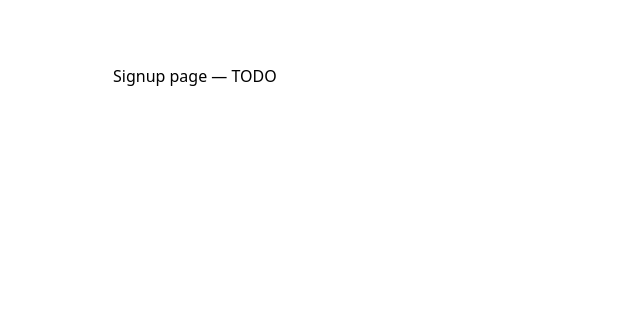
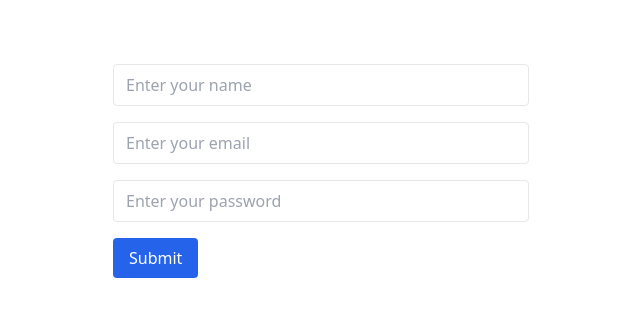
Before and after one commit to Guru2907/HireTrack, a React (Vite) app in the folder frontend/: page /signup in a window 1280 px wide. Shown: the top 316 px of the page, without its empty margins (319-959 px from the left). Built offline with nearby package versions, Linux system fonts and the light colour scheme; no server answers.

Commit message:
feat: completed login and signup pages

```diff
--- a/frontend/src/components/Input.jsx
+++ b/frontend/src/components/Input.jsx
@@ -1,4 +1,4 @@
-export default function Input({ label, type = 'text', value, onChange, name }) {
+export default function Input({ label, type = 'text', value, onChange, name , placeholder}) {
   return (
     <div className="mb-4">
       {label && <label className="block text-sm font-medium mb-1">{label}</label>}
@@ -7,6 +7,7 @@ export default function Input({ label, type = 'text', value, onChange, name }) {
         name={name}
         value={value}
         onChange={onChange}
+        placeholder={placeholder}
         className="w-full border rounded px-3 py-2 focus:outline-none focus:ring-2 focus:ring-blue-500"
       />
     </div>
--- a/frontend/src/pages/public/LoginPage.jsx
+++ b/frontend/src/pages/public/LoginPage.jsx
@@ -1,5 +1,53 @@
-// TODO — Phase 2: form with email/password using <Input>, calls api/auth.js login(),
-// on success call useAuth().login(token) and navigate('/dashboard')
+import { useState } from "react";
+import { useNavigate } from 'react-router-dom'
+import {login as loginApi} from "../../api/auth"
+import {useAuth} from "../../context/AuthContext"
+import Input from "../../components/Input"
+import Button from "../../components/Button";
+
 export default function LoginPage() {
-  return <div className="max-w-md mx-auto py-16 px-4">Login page — TODO</div>;
+  const [email,setEmail] = useState("")
+  const [password,setPassword] = useState("")
+  const [err,setErr] = useState("")
+
+  const navigate = useNavigate()
+  const { login } = useAuth()
+
+  const handleLogin = async (e) => {
+      e.preventDefault()
+      setErr("")
+      try{
+        const res = await loginApi({email,password});
+        login(res.data.token)
+        navigate("/dashboard")
+      }catch(err){
+        setErr(err.response?.data?.message || "Something went wrong");
+      }
+    }
+  return (
+    <div className="max-w-md mx-auto py-16 px-4">
+      <div>
+        <form onSubmit={handleLogin}>
+                <Input
+                  type="email"
+                  name="email"
+                  value={email}
+                  onChange={(e) => setEmail(e.target.value)}
+                  placeholder="Enter your email"
+                />
+                <Input
+                  type="password"
+                  name="password"
+                  value={password}
+                  onChange={(e) => setPassword(e.target.value)}
+                  placeholder="Enter your password"
+                />
+                <Button
+                  children="Submit"
+                  type="submit"
+                />
+              </form>
+      </div>
+    </div>
+  )
 }
--- a/frontend/src/pages/public/SignupPage.jsx
+++ b/frontend/src/pages/public/SignupPage.jsx
@@ -1,5 +1,62 @@
-// TODO — Phase 2: form with name/email/password using <Input>, calls api/auth.js signup(),
-// on success call useAuth().login(token) and navigate('/dashboard')
+import { useState } from "react";
+import { useNavigate } from 'react-router-dom'
+import {signup} from "../../api/auth"
+import {useAuth} from "../../context/AuthContext"
+import Input from "../../components/Input"
+import Button from "../../components/Button";
+
 export default function SignupPage() {
-  return <div className="max-w-md mx-auto py-16 px-4">Signup page — TODO</div>;
+  const [name,setName] = useState("")
+  const [email,setEmail] = useState("")
+  const [password,setPassword] = useState("")
+  const [err,setErr] = useState("")
+
+  const navigate = useNavigate()
+  const { login } = useAuth()
+
+  const handleSignup = async (e) => {
+    e.preventDefault()
+    setErr("")
+    try{
+      const res = await signup({name,email,password});
+      login(res.data.token)
+      navigate("/dashboard")
+    }catch(err){
+      setErr(err.response?.data?.message || "Something went wrong");
+    }
+  }
+
+  return (
+  <div className="max-w-md mx-auto py-16 px-4">
+    <div>
+      <form onSubmit={handleSignup}>
+        <Input
+          type="text"
+          name="name"
+          value={name}
+          onChange={(e) => setName(e.target.value)}
+          placeholder="Enter your name"
+        />
+        <Input
+          type="email"
+          name="email"
+          value={email}
+          onChange={(e) => setEmail(e.target.value)}
+          placeholder="Enter your email"
+        />
+        <Input
+          type="password"
+          name="password"
+          value={password}
+          onChange={(e) => setPassword(e.target.value)}
+          placeholder="Enter your password"
+        />
+        <Button
+          children="Submit"
+          type="submit"
+        />
+      </form>
+    </div>
+  </div>
+  )
 }
```
